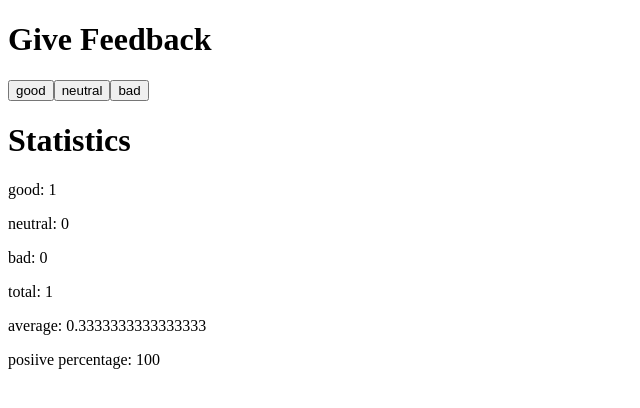
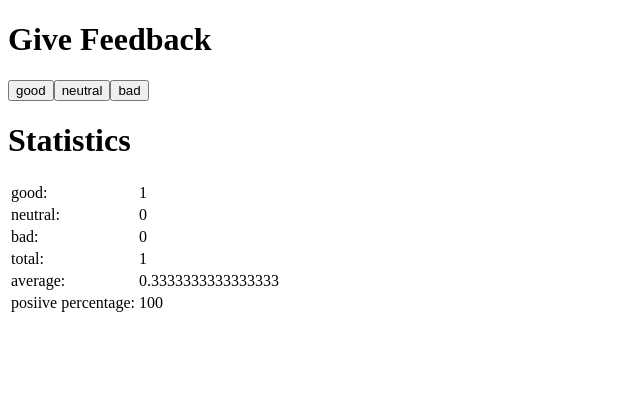
Before and after one commit to linabreu/FullStackOpen, a React (Vite) app in the folder Part1/unicafe/: page / in a window 1280 px wide. Both pictures are taken after a click on the button "good". Shown: the top 408 px of the page, without its empty margins (0-640 px from the left). Built offline with nearby package versions, Linux system fonts and the light colour scheme.

Commit message:
exercise 1.11

```diff
--- a/Part1/unicafe/src/App.jsx
+++ b/Part1/unicafe/src/App.jsx
@@ -22,10 +22,13 @@ const App = () => {
       <Button text = "bad" onClick = {increaseBad}></Button>
 
       <h1>Statistics</h1>
-      {total > 0 ? <Statistics good = {good} bad = {bad} neutral = {neutral}/>: <h2>No Feedback Given</h2>}
-
-
-
+      {total > 0 ?
+              <table>
+                  <tbody>
+                    <Statistics good = {good} bad = {bad} neutral = {neutral}/>
+                  </tbody>
+              </table>: <h2>No Feedback Given</h2>
+      }
     </div>
   )
 }
--- a/Part1/unicafe/src/Statistics.jsx
+++ b/Part1/unicafe/src/Statistics.jsx
@@ -10,16 +10,15 @@ const Statistics = ({good, bad, neutral}) => {
 
 
   return (
-    <div>
-        <div>
-            <StatisticsLine text = "good" value = {good}/>
-            <StatisticsLine text = "neutral" value = {neutral}/>
-            <StatisticsLine text = "bad" value = {bad}/>
-            <StatisticsLine text = "total" value = {total}/>
-            <StatisticsLine text = "average" value = {(total)/3}/>
-            <StatisticsLine text = "posiive percentage" value = {(good/total)*100}/>
-        </div>
-    </div>
+
+    <>
+        <tr><StatisticsLine text = "good" value = {good}/></tr>
+        <tr><StatisticsLine text = "neutral" value = {neutral}/></tr>
+        <tr><StatisticsLine text = "bad" value = {bad}/></tr>
+        <tr><StatisticsLine text = "total" value = {total}/></tr>
+        <tr><StatisticsLine text = "average" value = {(total)/3}/></tr>
+        <tr><StatisticsLine text = "posiive percentage" value = {(good/total)*100}/></tr>
+    </>
   )
 }
 
--- a/Part1/unicafe/src/StatisticsLine.jsx
+++ b/Part1/unicafe/src/StatisticsLine.jsx
@@ -3,8 +3,9 @@ import React from 'react'
 export const StatisticsLine = ({text,value}) =>
 {
   return (
-    <div>
-        <p>{text}: {value}</p>
-    </div>
+        <>
+            <td>{text}:</td>
+            <td>{value}</td>
+        </>
   )
 }
```
